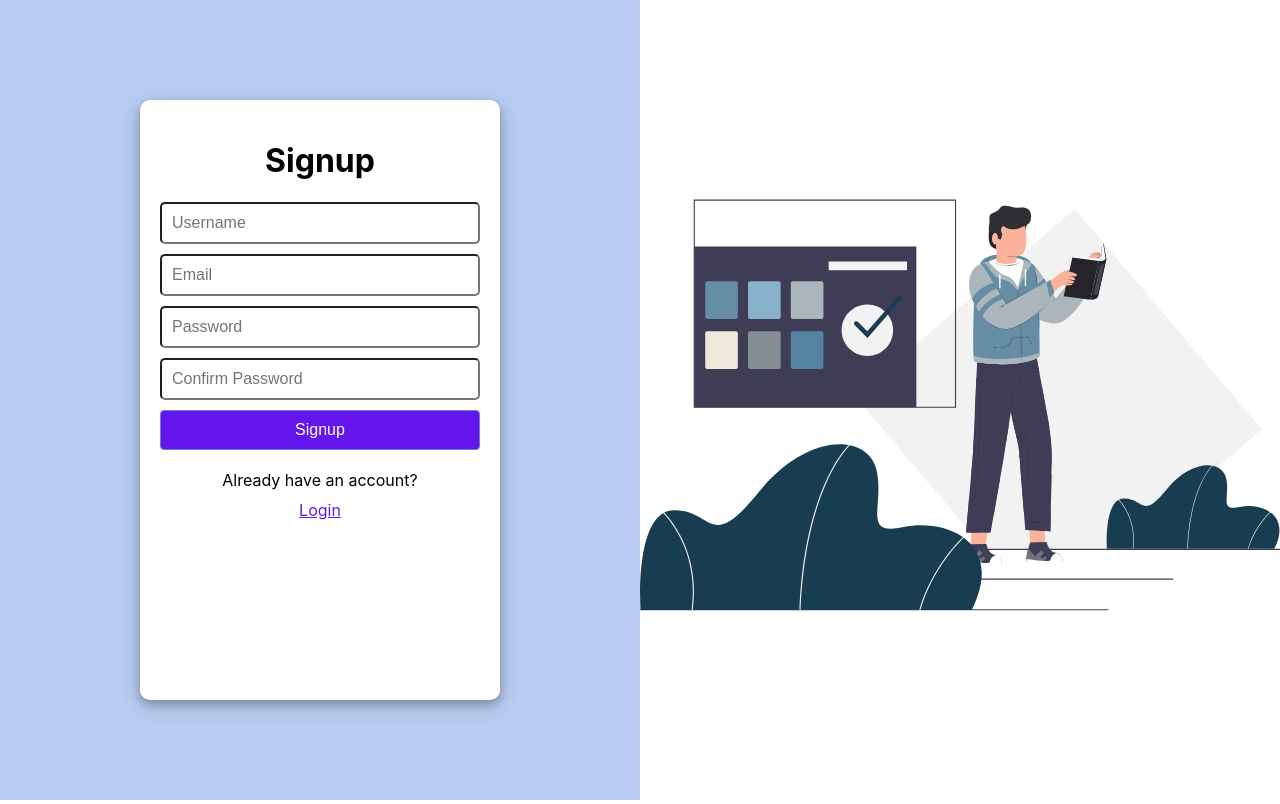
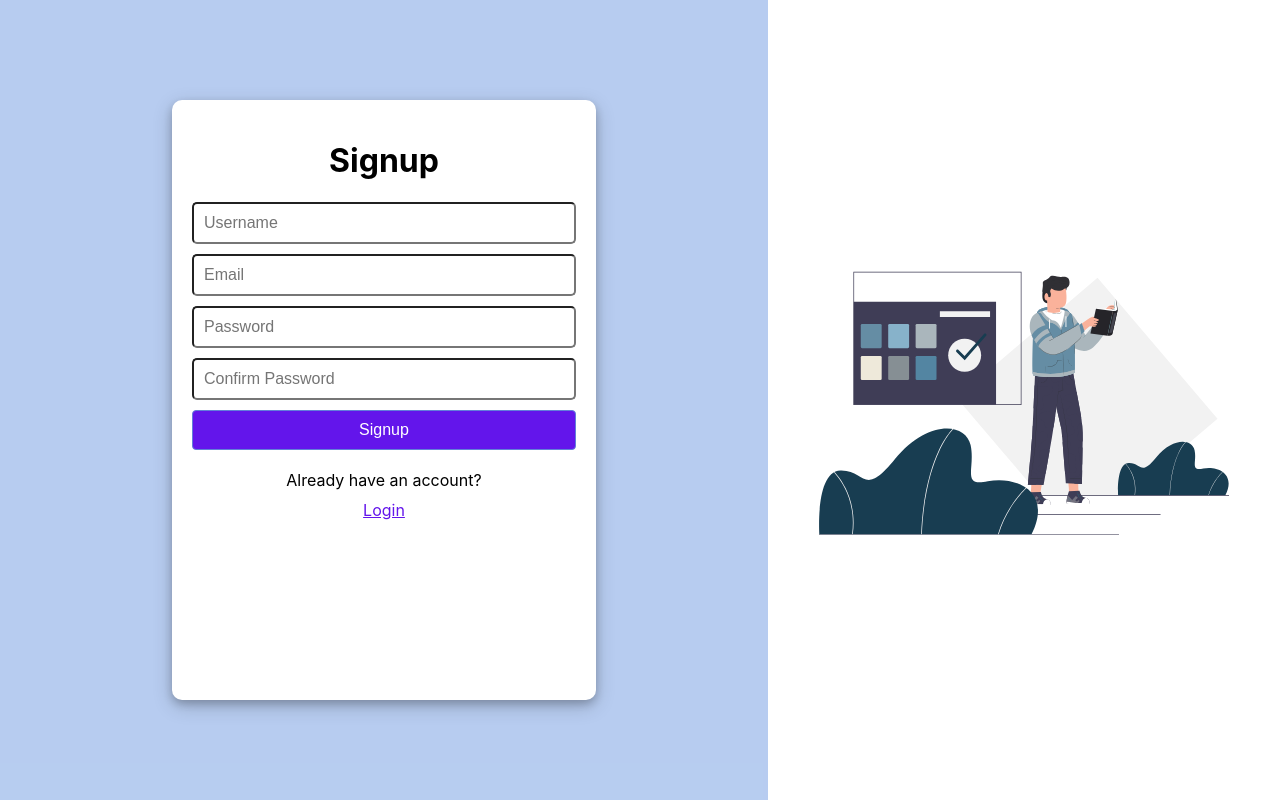
Before and after one commit to Niiischal/Summer_Class, a React (Create React App) app in the folder get/: page /signup in a window 1280 px wide. Built offline with nearby package versions, Linux system fonts and the light colour scheme.

Commit message:
making some changes in css for images

```diff
--- a/get/src/styles/login.css
+++ b/get/src/styles/login.css
@@ -27,7 +27,12 @@
     flex-direction: column;
 }
 
+.loginImage{
+    display: flex;
+    justify-content: center;
+    align-items: center;
+}
 .loginImage>img{
-    width: 100%;
-    object-fit: cover;
+    width: 80%;
+    height: 60%;
 }
--- a/get/src/styles/signup.css
+++ b/get/src/styles/signup.css
@@ -6,7 +6,7 @@
 .signupFormContainer{
     height: 100%;
     display: grid;
-    grid-template-columns: 50% 50%;
+    grid-template-columns: 60% 40%;
 }
 
 .signupForm>.form{
@@ -27,7 +27,13 @@
     flex-direction: column;
 }
 
+.signupImage{
+    display: flex;
+    justify-content: center;
+    align-items: center;
+}
+
 .signupImage>img{
-    width: 100%;
-    height: 100%;
+    width: 80%;
+    height: 60%;
 }
```
